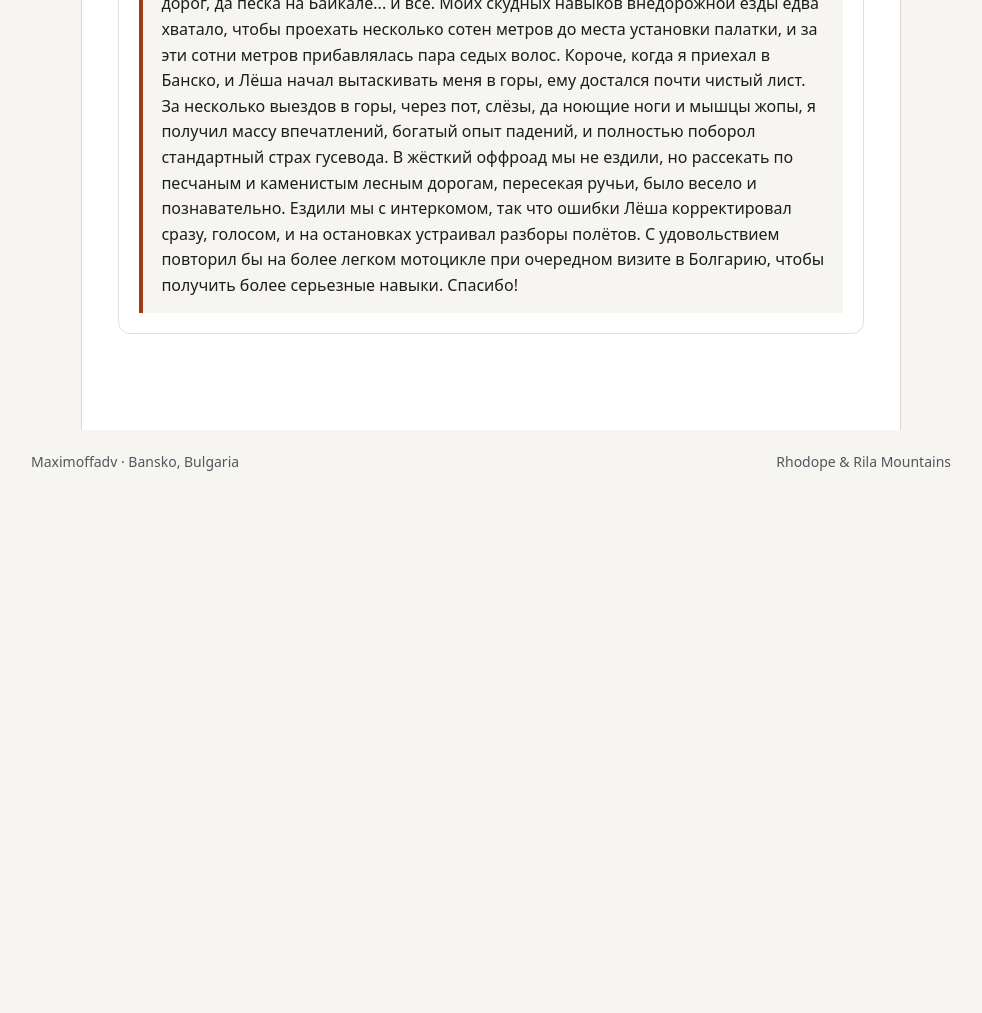
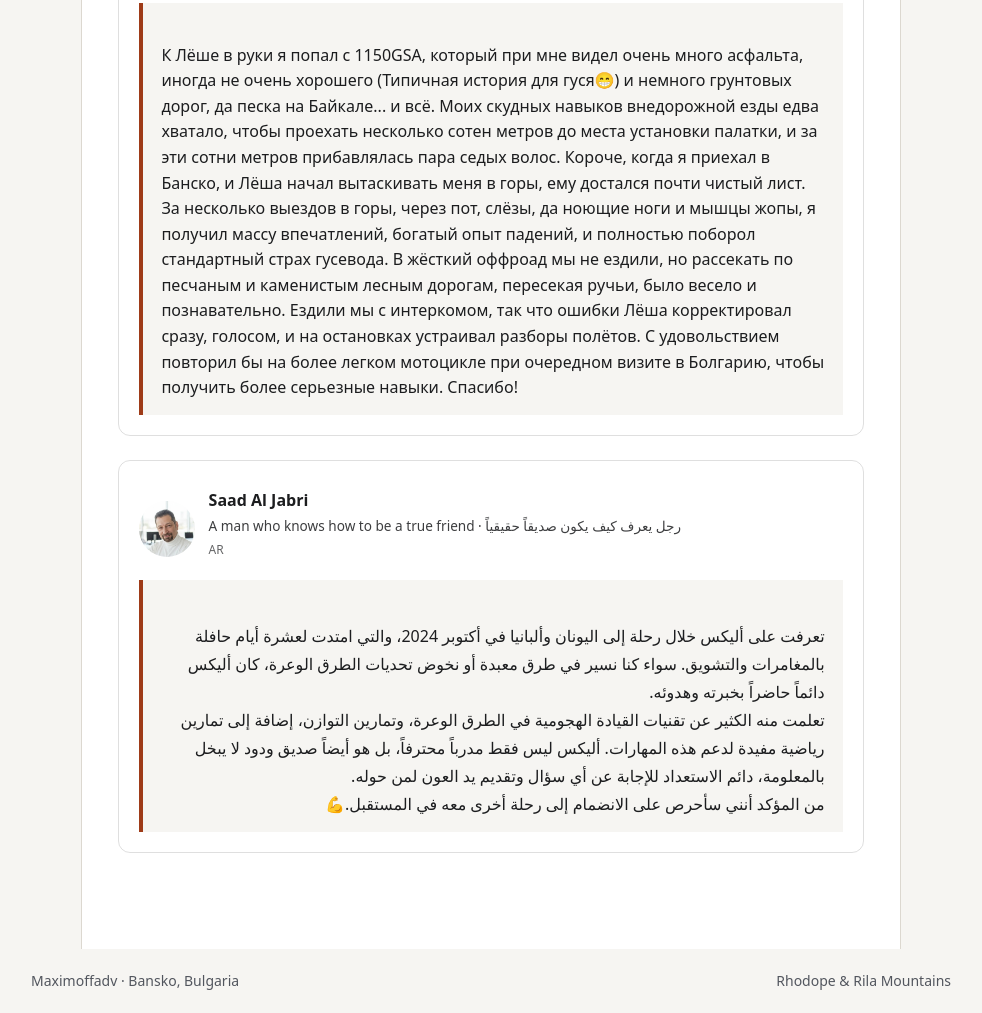
Before and after one commit to maximoffadv/maximoffadv-site, an Astro site: page /testimonials in a window 1280 px wide. Shown: the part 2079-3092 px from the top of the page, without its empty margins (149-1131 px from the left). Before the commit the page ends 2572 px from the top, so only its background shows below. Built offline with nearby package versions, Linux system fonts and the light colour scheme; Astro itself is replaced by a stand-in of ours.

Commit message:
Add Saad Al Jabri testimonial

```diff
--- a/src/pages/testimonials.astro
+++ b/src/pages/testimonials.astro
@@ -4,12 +4,14 @@ import jordanAvatar from "../assets/testimonials/avatars/jordan-yordanov-dancho.
 import witoldAvatar from "../assets/testimonials/avatars/witold-vic-radecki.jpg";
 import nifontovaAvatar from "../assets/testimonials/avatars/anastasiya-nifontova.jpg";
 import nickAvatar from "../assets/testimonials/avatars/nick-lopalov.jpg";
+import saadAvatar from "../assets/testimonials/avatars/saad-al-jabri.jpg";
 
 interface Testimonial {
   id: string;
   author: string;
   role?: string;
-  lang: "BG" | "EN" | "RU";
+  lang: "BG" | "EN" | "RU" | "AR";
+  dir?: "ltr" | "rtl";
   quote: string;
   avatar?: ImageMetadata;
   website?: string;
@@ -57,6 +59,17 @@ Once again I’d like to express my gratitude to Sergei and particularly Alexei
     avatar: nickAvatar,
     quote:
       "К Лёше в руки я попал с 1150GSA, который при мне видел очень много асфальта, иногда не очень хорошего (Типичная история для гуся😁) и немного грунтовых дорог, да песка на Байкале... и всё. Моих скудных навыков внедорожной езды едва хватало, чтобы проехать несколько сотен метров до места установки палатки, и за эти сотни метров прибавлялась пара седых волос. Короче, когда я приехал в Банско, и Лёша начал вытаскивать меня в горы, ему достался почти чистый лист. За несколько выездов в горы, через пот, слёзы, да ноющие ноги и мышцы жопы, я получил массу впечатлений, богатый опыт падений, и полностью поборол стандартный страх гусевода. В жёсткий оффроад мы не ездили, но рассекать по песчаным и каменистым лесным дорогам, пересекая ручьи, было весело и познавательно. Ездили мы с интеркомом, так что ошибки Лёша корректировал сразу, голосом, и на остановках устраивал разборы полётов. С удовольствием повторил бы на более легком мотоцикле при очередном визите в Болгарию, чтобы получить более серьезные навыки. Спасибо!",
+  },
+  {
+    id: "saad-al-jabri",
+    author: "Saad Al Jabri",
+    role: "A man who knows how to be a true friend · رجل يعرف كيف يكون صديقاً حقيقياً",
+    lang: "AR",
+    dir: "rtl",
+    avatar: saadAvatar,
+    quote: `تعرفت على أليكس خلال رحلة إلى اليونان وألبانيا في أكتوبر 2024، والتي امتدت لعشرة أيام حافلة بالمغامرات والتشويق. سواء كنا نسير في طرق معبدة أو نخوض تحديات الطرق الوعرة، كان أليكس دائماً حاضراً بخبرته وهدوئه.
+تعلمت منه الكثير عن تقنيات القيادة الهجومية في الطرق الوعرة، وتمارين التوازن، إضافة إلى تمارين رياضية مفيدة لدعم هذه المهارات. أليكس ليس فقط مدرباً محترفاً، بل هو أيضاً صديق ودود لا يبخل بالمعلومة، دائم الاستعداد للإجابة عن أي سؤال وتقديم يد العون لمن حوله.
+من المؤكد أنني سأحرص على الانضمام إلى رحلة أخرى معه في المستقبل.💪`,
   },
 ];
 ---
@@ -107,7 +120,13 @@ Once again I’d like to express my gratitude to Sergei and particularly Alexei
               </div>
             </div>
           </div>
-          <blockquote class="testimonial-quote">{item.quote}</blockquote>
+          <blockquote
+            class="testimonial-quote"
+            dir={item.dir || "ltr"}
+            lang={item.lang.toLowerCase()}
+          >
+            {item.quote}
+          </blockquote>
         </article>
       ))}
     </div>
@@ -196,4 +215,9 @@ Once again I’d like to express my gratitude to Sergei and particularly Alexei
     line-height: 1.6;
     white-space: pre-line;
   }
+
+  .testimonial-quote[dir="rtl"] {
+    text-align: right;
+    line-height: 1.75;
+  }
 </style>
```
Also changed, not shown: src/assets/testimonials/avatars/saad-al-jabri.jpg (added).
